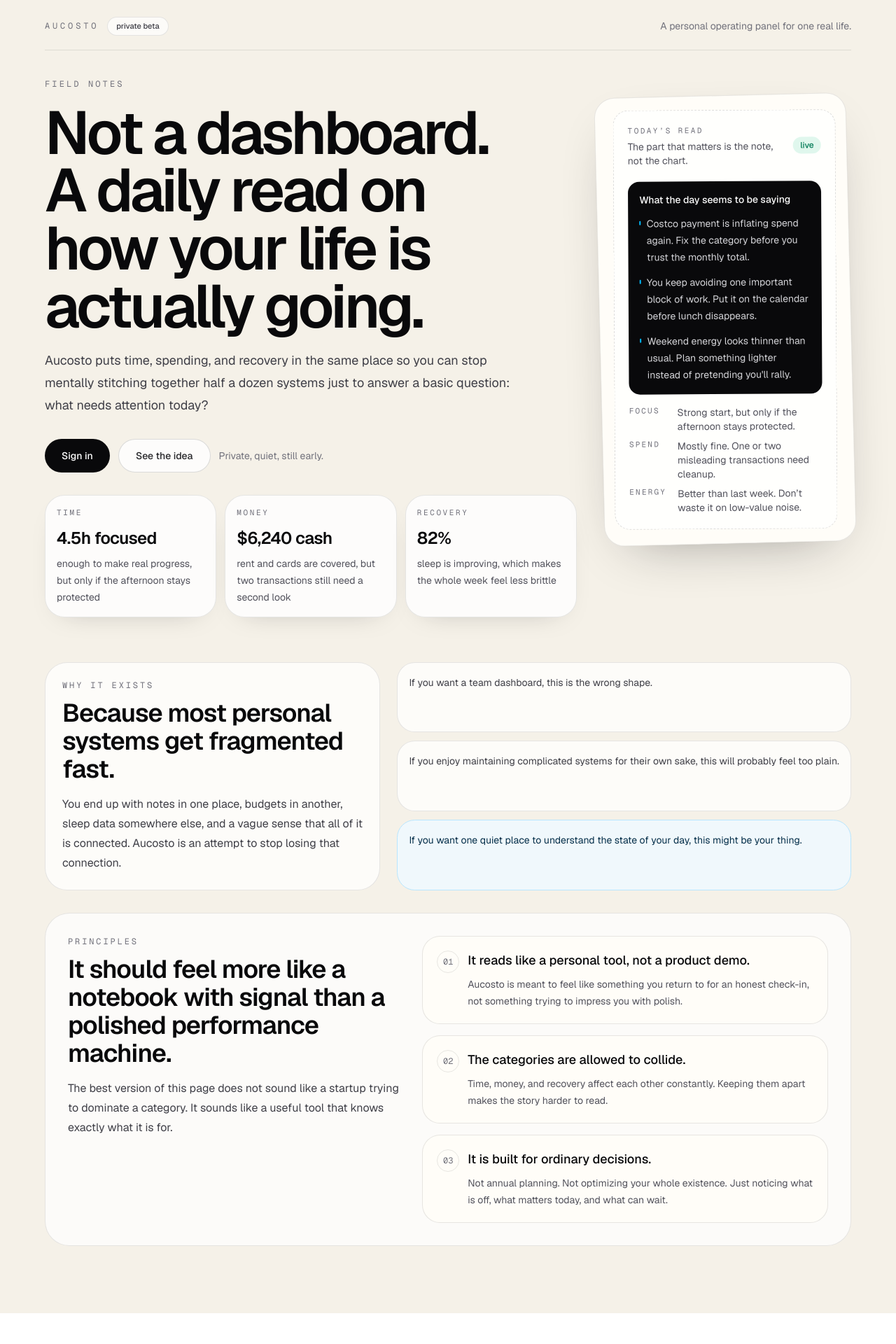
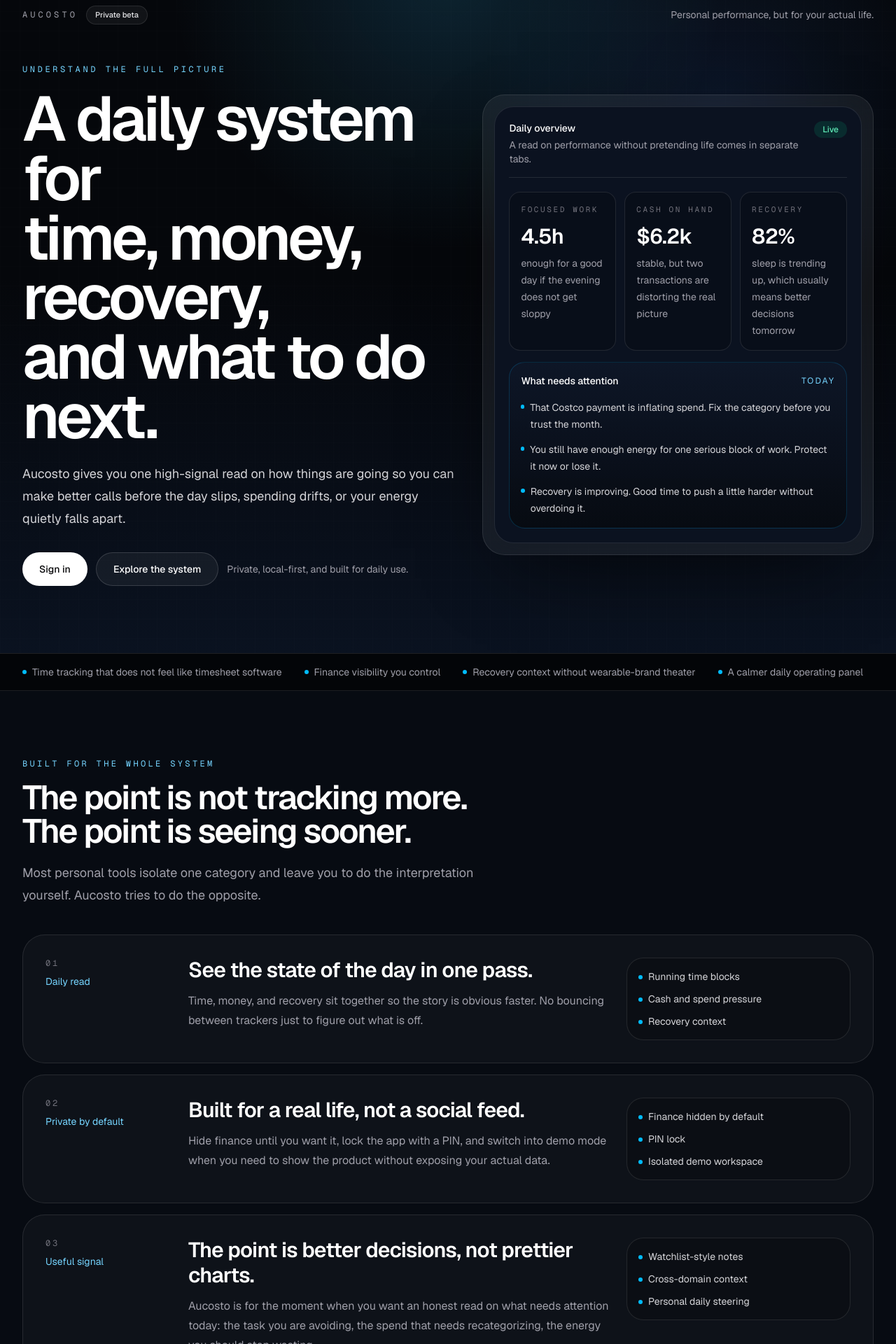
Before and after one commit to joshuaaduarte/aucosto, a Next.js app: page / in a window 1280 px wide. Shown: the part 40-1960 px from the top of the page at 70% size. Before the commit the page ends 1916 px from the top, so only its background shows below. Built offline with nearby package versions, Linux system fonts and the light colour scheme.

Commit message:
Shift landing toward premium performance feel

```diff
--- a/src/app/page.tsx
+++ b/src/app/page.tsx
@@ -1,147 +1,146 @@
 import Link from "next/link";
 
-const signals = [
+const performanceSignals = [
   {
-    label: "TIME",
-    value: "4.5h focused",
-    note: "enough to make real progress, but only if the afternoon stays protected",
+    value: "4.5h",
+    label: "Focused work",
+    detail: "enough for a good day if the evening does not get sloppy",
   },
   {
-    label: "MONEY",
-    value: "$6,240 cash",
-    note: "rent and cards are covered, but two transactions still need a second look",
+    value: "$6.2k",
+    label: "Cash on hand",
+    detail: "stable, but two transactions are distorting the real picture",
   },
   {
-    label: "RECOVERY",
     value: "82%",
-    note: "sleep is improving, which makes the whole week feel less brittle",
+    label: "Recovery",
+    detail: "sleep is trending up, which usually means better decisions tomorrow",
   },
 ];
 
-const dayNotes = [
-  "Costco payment is inflating spend again. Fix the category before you trust the monthly total.",
-  "You keep avoiding one important block of work. Put it on the calendar before lunch disappears.",
-  "Weekend energy looks thinner than usual. Plan something lighter instead of pretending you'll rally.",
-];
-
-const principles = [
+const featureRows = [
   {
-    title: "It reads like a personal tool, not a product demo.",
-    body: "Aucosto is meant to feel like something you return to for an honest check-in, not something trying to impress you with polish.",
+    eyebrow: "Daily read",
+    title: "See the state of the day in one pass.",
+    body:
+      "Time, money, and recovery sit together so the story is obvious faster. No bouncing between trackers just to figure out what is off.",
+    points: ["Running time blocks", "Cash and spend pressure", "Recovery context"],
   },
   {
-    title: "The categories are allowed to collide.",
-    body: "Time, money, and recovery affect each other constantly. Keeping them apart makes the story harder to read.",
+    eyebrow: "Private by default",
+    title: "Built for a real life, not a social feed.",
+    body:
+      "Hide finance until you want it, lock the app with a PIN, and switch into demo mode when you need to show the product without exposing your actual data.",
+    points: ["Finance hidden by default", "PIN lock", "Isolated demo workspace"],
   },
   {
-    title: "It is built for ordinary decisions.",
-    body: "Not annual planning. Not optimizing your whole existence. Just noticing what is off, what matters today, and what can wait.",
+    eyebrow: "Useful signal",
+    title: "The point is better decisions, not prettier charts.",
+    body:
+      "Aucosto is for the moment when you want an honest read on what needs attention today: the task you are avoiding, the spend that needs recategorizing, the energy you should stop wasting.",
+    points: ["Watchlist-style notes", "Cross-domain context", "Personal daily steering"],
   },
 ];
 
-const notForEveryone = [
-  "If you want a team dashboard, this is the wrong shape.",
-  "If you enjoy maintaining complicated systems for their own sake, this will probably feel too plain.",
-  "If you want one quiet place to understand the state of your day, this might be your thing.",
+const quotes = [
+  {
+    quote:
+      "It feels less like using an app and more like checking a well-kept notebook that already knows what matters.",
+    source: "Designed for one person, not a department.",
+  },
+  {
+    quote:
+      "The useful part is seeing time, spending, and recovery next to each other. That is where the real story usually is.",
+    source: "Context beats isolated metrics.",
+  },
+];
+
+const stripItems = [
+  "Time tracking that does not feel like timesheet software",
+  "Finance visibility you control",
+  "Recovery context without wearable-brand theater",
+  "A calmer daily operating panel",
 ];
 
 export default function LandingPage() {
   return (
-    <main className="relative overflow-hidden bg-[#f5f1e8] text-zinc-950 dark:bg-[#0f1115] dark:text-zinc-50">
-      <div className="absolute inset-0 -z-10 bg-[linear-gradient(rgba(24,24,27,0.035)_1px,transparent_1px),linear-gradient(90deg,rgba(24,24,27,0.035)_1px,transparent_1px)] bg-[size:24px_24px] dark:bg-[linear-gradient(rgba(255,255,255,0.04)_1px,transparent_1px),linear-gradient(90deg,rgba(255,255,255,0.04)_1px,transparent_1px)]" />
-      <div className="absolute inset-x-0 top-0 -z-10 h-56 bg-[radial-gradient(circle_at_top,_rgba(56,189,248,0.12),_transparent_45%)] dark:bg-[radial-gradient(circle_at_top,_rgba(56,189,248,0.16),_transparent_40%)]" />
+    <main className="bg-[#05070b] text-white">
+      <section className="relative overflow-hidden border-b border-white/10">
+        <div className="absolute inset-0 bg-[radial-gradient(circle_at_top,_rgba(56,189,248,0.16),_transparent_34%),radial-gradient(circle_at_80%_20%,_rgba(59,130,246,0.12),_transparent_26%),linear-gradient(180deg,#05070b_0%,#05070b_45%,#0a1220_100%)]" />
+        <div className="absolute inset-0 bg-[linear-gradient(rgba(255,255,255,0.03)_1px,transparent_1px),linear-gradient(90deg,rgba(255,255,255,0.03)_1px,transparent_1px)] bg-[size:28px_28px] opacity-30" />
 
-      <section className="px-6 pb-12 pt-12 sm:px-8 sm:pb-16 sm:pt-16">
-        <div className="mx-auto max-w-6xl">
-          <div className="flex flex-wrap items-center justify-between gap-4 border-b border-zinc-900/10 pb-5 dark:border-white/10">
+        <div className="relative mx-auto max-w-7xl px-6 pb-16 pt-10 sm:px-8 sm:pb-24 sm:pt-12">
+          <div className="flex flex-wrap items-center justify-between gap-4">
             <div className="flex items-center gap-3">
-              <span className="font-mono text-xs uppercase tracking-[0.32em] text-zinc-500">aucosto</span>
-              <span className="inline-flex rounded-full border border-zinc-900/10 bg-white/70 px-3 py-1 text-[11px] font-medium text-zinc-700 dark:border-white/10 dark:bg-white/5 dark:text-zinc-300">
-                private beta
+              <span className="font-mono text-xs uppercase tracking-[0.34em] text-zinc-400">aucosto</span>
+              <span className="inline-flex rounded-full border border-white/10 bg-white/5 px-3 py-1 text-[11px] font-medium text-zinc-200">
+                Private beta
               </span>
             </div>
-            <p className="text-sm text-zinc-500 dark:text-zinc-400">A personal operating panel for one real life.</p>
+            <p className="text-sm text-zinc-400">Personal performance, but for your actual life.</p>
           </div>
 
-          <div className="mt-10 grid gap-8 lg:grid-cols-[minmax(0,1.2fr)_360px] lg:items-start">
-            <div className="space-y-8">
-              <div className="max-w-4xl space-y-5">
-                <p className="font-mono text-xs uppercase tracking-[0.26em] text-zinc-500">field notes</p>
-                <h1 className="max-w-4xl text-5xl font-semibold leading-[0.96] tracking-[-0.05em] sm:text-6xl lg:text-[5.4rem] dark:text-white">
-                  Not a dashboard.
+          <div className="mt-14 grid gap-10 lg:grid-cols-[minmax(0,1.05fr)_minmax(380px,0.95fr)] lg:items-center">
+            <div className="max-w-4xl">
+              <p className="font-mono text-xs uppercase tracking-[0.3em] text-sky-300">Understand the full picture</p>
+              <h1 className="mt-5 text-5xl font-semibold leading-[0.95] tracking-[-0.05em] text-white sm:text-6xl lg:text-[5.6rem]">
+                A daily system for
                 <br />
-                  A daily read on
+                time, money, recovery,
                 <br />
-                  how your life is actually going.
+                and what to do next.
               </h1>
-                <p className="max-w-2xl text-base leading-8 text-zinc-700 sm:text-lg dark:text-zinc-300">
-                  Aucosto puts time, spending, and recovery in the same place so you can stop mentally stitching together half a dozen systems just to answer a basic question: what needs attention today?
+              <p className="mt-6 max-w-2xl text-base leading-8 text-zinc-300 sm:text-lg">
+                Aucosto gives you one high-signal read on how things are going so you can make better calls before the day slips, spending drifts, or your energy quietly falls apart.
               </p>
-              </div>
 
-              <div className="flex flex-col items-start gap-3 sm:flex-row sm:flex-wrap sm:items-center">
+              <div className="mt-8 flex flex-col items-start gap-3 sm:flex-row sm:flex-wrap sm:items-center">
                 <Link
                   href="/login"
-                  className="inline-flex h-12 items-center justify-center rounded-full bg-zinc-950 px-6 text-sm font-medium text-white transition-colors hover:bg-zinc-800 dark:bg-white dark:text-zinc-950 dark:hover:bg-zinc-200"
+                  className="inline-flex h-12 items-center justify-center rounded-full bg-white px-6 text-sm font-medium text-zinc-950 transition-colors hover:bg-zinc-200"
                 >
                   Sign in
                 </Link>
                 <Link
-                  href="#principles"
-                  className="inline-flex h-12 items-center justify-center rounded-full border border-zinc-900/15 bg-white/80 px-6 text-sm font-medium text-zinc-800 transition-colors hover:bg-white dark:border-white/10 dark:bg-white/5 dark:text-zinc-200 dark:hover:bg-white/10"
+                  href="#features"
+                  className="inline-flex h-12 items-center justify-center rounded-full border border-white/15 bg-white/5 px-6 text-sm font-medium text-white transition-colors hover:bg-white/10"
                 >
-                  See the idea
+                  Explore the system
                 </Link>
-                <span className="text-sm text-zinc-500 dark:text-zinc-400">Private, quiet, still early.</span>
+                <span className="text-sm text-zinc-400">Private, local-first, and built for daily use.</span>
+              </div>
             </div>
 
-              <div className="grid gap-3 sm:grid-cols-3">
-                {signals.map((signal) => (
-                  <article
-                    key={signal.label}
-                    className="rounded-[1.75rem] border border-zinc-900/10 bg-white/80 p-4 shadow-[0_14px_40px_-28px_rgba(24,24,27,0.35)] dark:border-white/10 dark:bg-white/[0.04] dark:shadow-none"
-                  >
-                    <p className="font-mono text-[11px] uppercase tracking-[0.24em] text-zinc-500">{signal.label}</p>
-                    <p className="mt-3 text-2xl font-semibold tracking-tight dark:text-zinc-50">{signal.value}</p>
-                    <p className="mt-2 text-sm leading-6 text-zinc-600 dark:text-zinc-400">{signal.note}</p>
+            <aside className="rounded-[2rem] border border-white/10 bg-white/[0.06] p-4 shadow-[0_40px_120px_-50px_rgba(0,0,0,0.8)] backdrop-blur-xl">
+              <div className="rounded-[1.7rem] border border-white/10 bg-[#0b1220] p-5">
+                <div className="flex items-start justify-between gap-4 border-b border-white/10 pb-4">
+                  <div>
+                    <p className="text-sm font-medium text-white">Daily overview</p>
+                    <p className="mt-1 text-sm text-zinc-400">A read on performance without pretending life comes in separate tabs.</p>
+                  </div>
+                  <span className="rounded-full bg-emerald-500/15 px-3 py-1 text-xs font-medium text-emerald-300">Live</span>
+                </div>
+
+                <div className="mt-5 grid gap-3 sm:grid-cols-3 lg:grid-cols-1 xl:grid-cols-3">
+                  {performanceSignals.map((item) => (
+                    <article key={item.label} className="rounded-2xl border border-white/10 bg-black/20 p-4">
+                      <p className="font-mono text-[11px] uppercase tracking-[0.24em] text-zinc-500">{item.label}</p>
+                      <p className="mt-3 text-3xl font-semibold tracking-tight text-white">{item.value}</p>
+                      <p className="mt-2 text-sm leading-6 text-zinc-400">{item.detail}</p>
                     </article>
                   ))}
                 </div>
+
+                <div className="mt-4 rounded-[1.4rem] border border-sky-500/20 bg-[linear-gradient(180deg,rgba(14,23,39,0.96),rgba(7,11,18,0.98))] p-4">
+                  <div className="flex items-center justify-between gap-3">
+                    <p className="text-sm font-medium text-white">What needs attention</p>
+                    <p className="text-xs uppercase tracking-[0.18em] text-sky-300">Today</p>
                   </div>
-
-            <aside className="relative lg:pt-6">
-              <div className="rotate-[-1.4deg] rounded-[1.8rem] border border-zinc-900/10 bg-[#fffdf8] p-5 shadow-[0_28px_80px_-40px_rgba(24,24,27,0.45)] dark:border-white/10 dark:bg-[#171a20] dark:shadow-[0_24px_80px_-45px_rgba(0,0,0,0.75)]">
-                <div className="rotate-[1.1deg] rounded-[1.35rem] border border-dashed border-zinc-900/15 bg-white/70 p-5 dark:border-white/10 dark:bg-black/20">
-                  <div className="flex items-center justify-between gap-3">
-                    <div>
-                      <p className="font-mono text-[11px] uppercase tracking-[0.22em] text-zinc-500">today’s read</p>
-                      <p className="mt-1 text-sm text-zinc-600 dark:text-zinc-400">The part that matters is the note, not the chart.</p>
-                    </div>
-                    <span className="rounded-full bg-emerald-500/12 px-2.5 py-1 text-xs font-medium text-emerald-700 dark:text-emerald-300">
-                      live
-                    </span>
-                  </div>
-
-                  <div className="mt-5 rounded-2xl bg-zinc-950 p-4 text-zinc-50 dark:bg-black">
-                    <p className="text-sm font-medium">What the day seems to be saying</p>
-                    <ul className="mt-3 space-y-3 text-sm leading-6 text-zinc-300">
-                      {dayNotes.map((note) => (
-                        <li key={note} className="flex gap-2">
-                          <span className="mt-2 h-1.5 w-1.5 rounded-full bg-sky-400" />
-                          <span>{note}</span>
-                        </li>
-                      ))}
+                  <ul className="mt-4 space-y-3 text-sm leading-6 text-zinc-300">
+                    <li className="flex gap-2"><span className="mt-2 h-1.5 w-1.5 rounded-full bg-sky-400" /><span>That Costco payment is inflating spend. Fix the category before you trust the month.</span></li>
+                    <li className="flex gap-2"><span className="mt-2 h-1.5 w-1.5 rounded-full bg-sky-400" /><span>You still have enough energy for one serious block of work. Protect it now or lose it.</span></li>
+                    <li className="flex gap-2"><span className="mt-2 h-1.5 w-1.5 rounded-full bg-sky-400" /><span>Recovery is improving. Good time to push a little harder without overdoing it.</span></li>
                   </ul>
-                  </div>
-
-                  <div className="mt-4 grid grid-cols-[auto_1fr] gap-x-4 gap-y-2 text-sm text-zinc-600 dark:text-zinc-400">
-                    <span className="font-mono text-[11px] uppercase tracking-[0.2em] text-zinc-500">Focus</span>
-                    <span>Strong start, but only if the afternoon stays protected.</span>
-                    <span className="font-mono text-[11px] uppercase tracking-[0.2em] text-zinc-500">Spend</span>
-                    <span>Mostly fine. One or two misleading transactions need cleanup.</span>
-                    <span className="font-mono text-[11px] uppercase tracking-[0.2em] text-zinc-500">Energy</span>
-                    <span>Better than last week. Don’t waste it on low-value noise.</span>
-                  </div>
                 </div>
               </div>
             </aside>
@@ -149,63 +148,92 @@ export default function LandingPage() {
         </div>
       </section>
 
-      <section className="px-6 pb-6 sm:px-8 sm:pb-8">
-        <div className="mx-auto grid max-w-6xl gap-6 lg:grid-cols-[0.85fr_1.15fr]">
-          <div className="rounded-[2rem] border border-zinc-900/10 bg-white/75 p-6 dark:border-white/10 dark:bg-white/[0.04]">
-            <p className="font-mono text-xs uppercase tracking-[0.24em] text-zinc-500">why it exists</p>
-            <h2 className="mt-3 text-3xl font-semibold tracking-tight sm:text-4xl dark:text-zinc-50">
-              Because most personal systems get fragmented fast.
+      <section className="border-b border-white/10 bg-black/30 py-4">
+        <div className="mx-auto flex max-w-7xl flex-wrap gap-x-8 gap-y-2 px-6 text-sm text-zinc-400 sm:px-8">
+          {stripItems.map((item) => (
+            <span key={item} className="inline-flex items-center gap-2">
+              <span className="h-1.5 w-1.5 rounded-full bg-sky-400" />
+              {item}
+            </span>
+          ))}
+        </div>
+      </section>
+
+      <section id="features" className="bg-[#070b12] px-6 py-16 sm:px-8 sm:py-24">
+        <div className="mx-auto max-w-7xl">
+          <div className="max-w-3xl">
+            <p className="font-mono text-xs uppercase tracking-[0.28em] text-sky-300">Built for the whole system</p>
+            <h2 className="mt-4 text-4xl font-semibold tracking-[-0.04em] text-white sm:text-5xl">
+              The point is not tracking more.
+              <br />
+              The point is seeing sooner.
             </h2>
-            <p className="mt-4 text-base leading-7 text-zinc-700 dark:text-zinc-300">
-              You end up with notes in one place, budgets in another, sleep data somewhere else, and a vague sense that all of it is connected. Aucosto is an attempt to stop losing that connection.
+            <p className="mt-5 max-w-2xl text-base leading-8 text-zinc-400 sm:text-lg">
+              Most personal tools isolate one category and leave you to do the interpretation yourself. Aucosto tries to do the opposite.
             </p>
           </div>
 
-          <div className="grid gap-3">
-            {notForEveryone.map((item, index) => (
-              <div
-                key={item}
-                className={`rounded-[1.6rem] border p-4 text-sm leading-6 ${
-                  index === 2
-                    ? "border-sky-200 bg-sky-50/85 text-sky-950 dark:border-sky-900/40 dark:bg-sky-950/20 dark:text-sky-100"
-                    : "border-zinc-900/10 bg-white/75 text-zinc-700 dark:border-white/10 dark:bg-white/[0.04] dark:text-zinc-300"
-                }`}
+          <div className="mt-10 space-y-4">
+            {featureRows.map((row, index) => (
+              <article
+                key={row.title}
+                className="grid gap-6 rounded-[2rem] border border-white/10 bg-white/[0.03] p-6 sm:p-8 lg:grid-cols-[180px_minmax(0,1fr)_320px] lg:items-start"
               >
-                {item}
+                <div>
+                  <p className="font-mono text-xs uppercase tracking-[0.24em] text-zinc-500">0{index + 1}</p>
+                  <p className="mt-2 text-sm text-sky-300">{row.eyebrow}</p>
                 </div>
+                <div>
+                  <h3 className="text-2xl font-semibold tracking-tight text-white sm:text-3xl">{row.title}</h3>
+                  <p className="mt-3 max-w-2xl text-sm leading-7 text-zinc-400 sm:text-base">{row.body}</p>
+                </div>
+                <ul className="space-y-3 rounded-[1.5rem] border border-white/10 bg-black/20 p-4 text-sm text-zinc-300">
+                  {row.points.map((point) => (
+                    <li key={point} className="flex gap-2">
+                      <span className="mt-2 h-1.5 w-1.5 rounded-full bg-sky-400" />
+                      <span>{point}</span>
+                    </li>
+                  ))}
+                </ul>
+              </article>
             ))}
           </div>
         </div>
       </section>
 
-      <section id="principles" className="px-6 pb-20 sm:px-8 sm:pb-24">
-        <div className="mx-auto max-w-6xl rounded-[2.2rem] border border-zinc-900/10 bg-white/72 p-6 dark:border-white/10 dark:bg-white/[0.04] sm:p-8">
-          <div className="grid gap-8 lg:grid-cols-[0.9fr_1.1fr]">
+      <section className="bg-[#05070b] px-6 py-16 sm:px-8 sm:py-24">
+        <div className="mx-auto grid max-w-7xl gap-6 lg:grid-cols-2">
+          {quotes.map((item) => (
+            <article key={item.quote} className="rounded-[2rem] border border-white/10 bg-white/[0.04] p-6 sm:p-8">
+              <p className="text-2xl font-medium leading-10 text-white sm:text-3xl sm:leading-[1.45]">“{item.quote}”</p>
+              <p className="mt-5 text-sm uppercase tracking-[0.2em] text-zinc-500">{item.source}</p>
+            </article>
+          ))}
+        </div>
+      </section>
+
+      <section className="border-t border-white/10 bg-[linear-gradient(180deg,#05070b_0%,#0b1220_100%)] px-6 py-16 sm:px-8 sm:py-24">
+        <div className="mx-auto max-w-7xl rounded-[2.4rem] border border-white/10 bg-white/[0.04] p-6 sm:p-10">
+          <div className="grid gap-10 lg:grid-cols-[minmax(0,1fr)_320px] lg:items-end">
             <div>
-              <p className="font-mono text-xs uppercase tracking-[0.24em] text-zinc-500">principles</p>
-              <h2 className="mt-3 text-3xl font-semibold tracking-tight sm:text-4xl dark:text-zinc-50">
-                It should feel more like a notebook with signal than a polished performance machine.
+              <p className="font-mono text-xs uppercase tracking-[0.28em] text-sky-300">One more thing</p>
+              <h2 className="mt-4 text-4xl font-semibold tracking-[-0.04em] text-white sm:text-5xl">
+                This is not trying to be WHOOP for everything.
+                <br />
+                It is trying to be useful in the same way.
               </h2>
-              <p className="mt-4 text-base leading-7 text-zinc-700 dark:text-zinc-300">
-                The best version of this page does not sound like a startup trying to dominate a category. It sounds like a useful tool that knows exactly what it is for.
+              <p className="mt-5 max-w-3xl text-base leading-8 text-zinc-400 sm:text-lg">
+                Premium signal. Daily behavior. A strong opinion about what matters. But aimed at the whole shape of your day — not just physiology.
               </p>
             </div>
-
-            <div className="space-y-4">
-              {principles.map((principle, index) => (
-                <article
-                  key={principle.title}
-                  className="grid gap-3 rounded-[1.6rem] border border-zinc-900/10 bg-[#fffdf8] p-5 dark:border-white/10 dark:bg-black/20 sm:grid-cols-[auto_1fr]"
+            <div className="space-y-3">
+              <Link
+                href="/login"
+                className="inline-flex h-12 w-full items-center justify-center rounded-full bg-white px-6 text-sm font-medium text-zinc-950 transition-colors hover:bg-zinc-200"
               >
-                  <div className="flex h-8 w-8 items-center justify-center rounded-full border border-zinc-900/10 font-mono text-xs text-zinc-500 dark:border-white/10 dark:text-zinc-400">
-                    0{index + 1}
-                  </div>
-                  <div>
-                    <p className="text-lg font-medium text-zinc-950 dark:text-zinc-50">{principle.title}</p>
-                    <p className="mt-2 text-sm leading-6 text-zinc-600 dark:text-zinc-400">{principle.body}</p>
-                  </div>
-                </article>
-              ))}
+                Open aucosto
+              </Link>
+              <p className="text-sm text-zinc-500">Invite-only for now. Private data stays private.</p>
             </div>
           </div>
         </div>
```
Lines whose indentation alone changed are shown as unchanged.
